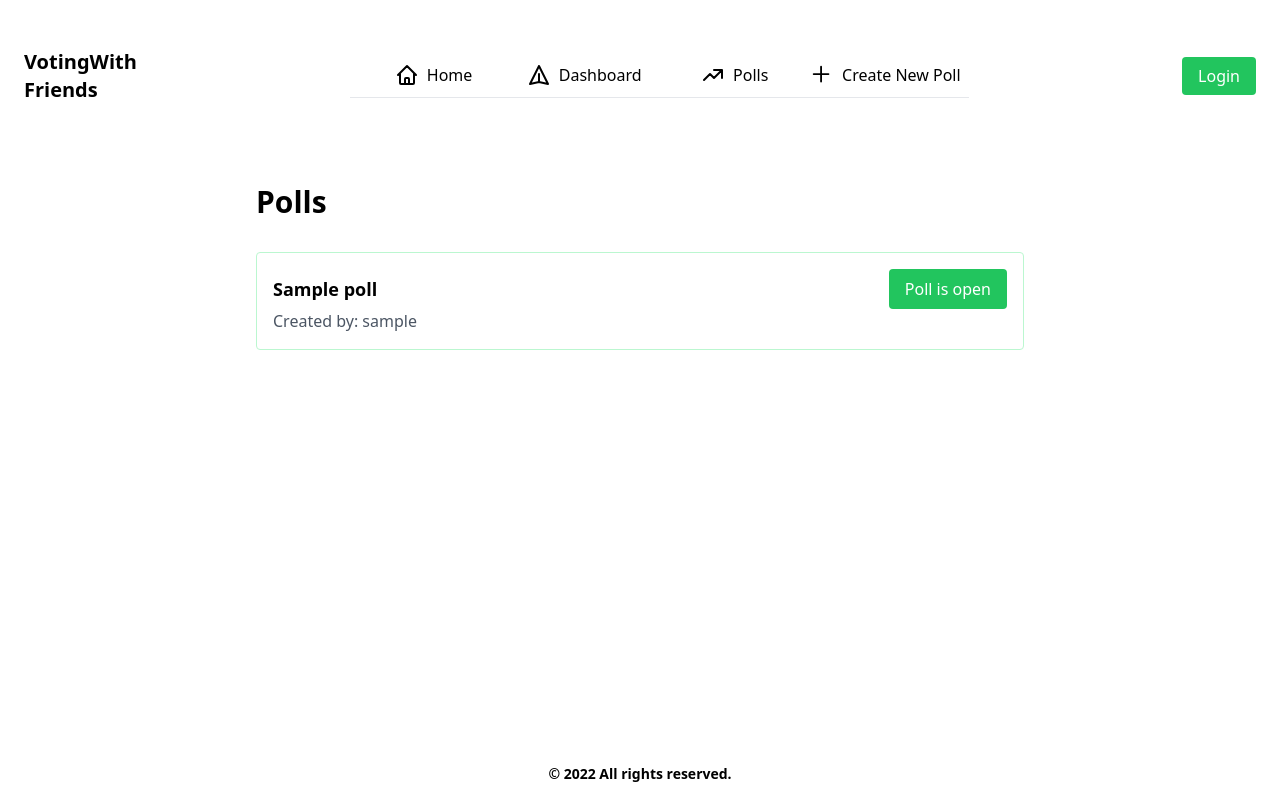
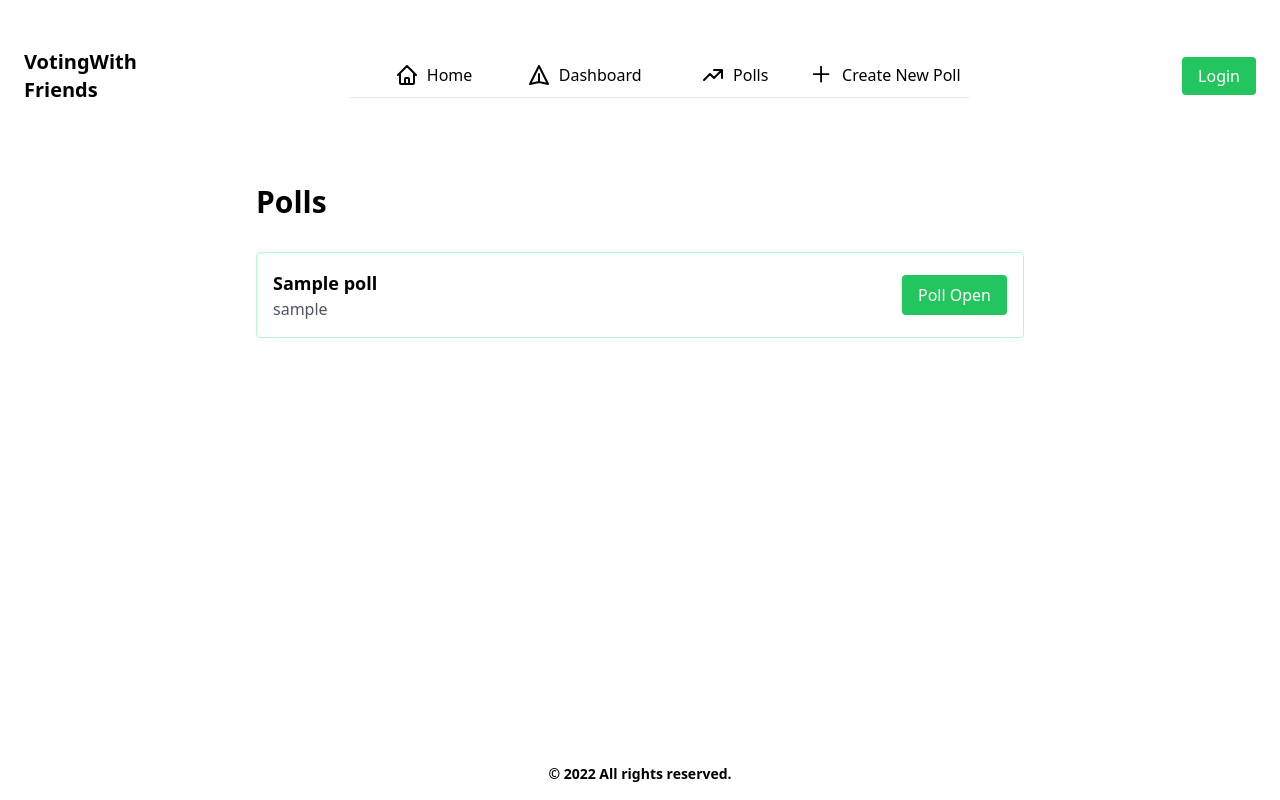
Before and after one commit to thejake989/thejake989-PurpleAluminiumShih-Tzu, a Node server app: page /polls in a window 1280 px wide. Run offline with Node 20, Linux system fonts and the light colour scheme; tables that the repository leaves empty hold one stand-in row (values such as "Sample post"); style sheets or scripts are compiled from the project's sources; some libraries are stand-ins or nearby versions.

Commit message:
Add delete icon. Modify styling on poll status

```diff
--- a/views/create-poll.handlebars
+++ b/views/create-poll.handlebars
@@ -38,6 +38,7 @@
       />
       <button class="p-3 bg-green-500 text-white" type="submit">Add choice</button>
     </div>
+    <p class="text-sm text-gray-600">*3 choices minimum</p>
   </form>
   <button
     id="finish-btn"
--- a/views/dashboard.handlebars
+++ b/views/dashboard.handlebars
@@ -2,7 +2,7 @@
 {{#if polls.length}}
   <ul class="flex flex-col gap-y-4">
     {{#each polls as |poll|}}
-      <li>{{> poll-info-dashboard poll }}</li>
+      <li data-poll-id="{{id}}">{{> poll-info-dashboard poll }}</li>
     {{/each}}
   </ul>
 {{else}}
--- a/views/layouts/main.handlebars
+++ b/views/layouts/main.handlebars
@@ -9,7 +9,7 @@
 
   <body>
     <div
-      class="w-screen h-screen relative overflow-hidden grid grid-rows-layout gap-y-8"
+      class="w-screen h-screen relative overflow-x-hidden grid grid-rows-layout gap-y-8"
     >
       <!-- Nav Bar -->
       <header
@@ -130,7 +130,7 @@
           </div>
         </div>
       </header>
-      <main class="p-6 overflow-scroll">
+      <main class="p-6">
         {{{body}}}
       </main>
       <!-- Footer Section -->
--- a/views/partials/poll-info-dashboard.handlebars
+++ b/views/partials/poll-info-dashboard.handlebars
@@ -1,6 +1,6 @@
-<article>
+<article class="w-full flex justify-between items-center gap-x-5">
   <a
-    class="block rounded border border-green-400 p-4 hover:border-green-600 transition-all ease-in-out"
+    class="block rounded border w-full border-green-400 p-4 hover:border-green-600 transition-all ease-in-out"
     href="/dashboard/results/{{id}}"
   >
     <div class="flex justify-between items-center">
@@ -8,8 +8,19 @@
       {{#if is_open}}
         <p class="border border-green-500 px-4 py-2 rounded">Poll is open</p>
       {{else}}
-        <p class="bg-gray-300 text-white px-4 py-2 rounded">Poll closed</p>
+        <p
+          class="border-2 text-center text-sm border-gray-200 px-4 py-2 rounded"
+        >
+          Poll closed
+          <br />
+          <span class="font-bold text-green-400">View Results</span>
+        </p>
       {{/if}}
     </div>
   </a>
+  <div
+    class="delete-btn cursor-pointer p-2 rounded hover:bg-red-300 transition-colors ease-in-out"
+  >
+    <img src="/images/trashicon.svg" alt="delete poll icon" />
+  </div>
 </article>
--- a/views/polls.handlebars
+++ b/views/polls.handlebars
@@ -5,26 +5,37 @@
       <li
         class="border border-green-200 hover:border-green-500 transition-all ease-in-out rounded"
       >
-      {{#if is_open}}
-        <a class="p-4 block" href="/dashboard/poll/{{id}}">
-      {{else}}
-      <a class="p-4 block" href="/dashboard/results/{{id}}">
-      {{/if}}
-          <div class="flex justify-between items-center">
-            <p class="font-bold text-lg">{{title}}</p>
-            {{#if is_open}}
+        {{#if is_open}}
+          <a href="/dashboard/poll/{{id}}" class="p-4 block">
+            <div class="flex justify-between items-center">
+              <div>
+                <p class="font-bold text-lg">{{title}}</p>
+                <p class="text-gray-600">{{user.username}}</p>
+              </div>
               <p class="py-2 px-4 rounded bg-green-500 text-white">
-                Poll is open
+                Poll Open
               </p>
-            {{else}}
-              <p class="py-2 px-4 rounded bg-gray-500 text-white">
-                Poll is closed
+            </div>
+          </a>
+        {{else}}
+          <a href="/dashboard/results/{{id}}" class="p-4 block">
+            <div class="flex justify-between items-center">
+              <div>
+                <p class="font-bold text-lg">{{title}}</p>
+                <p class="text-gray-600">{{user.username}}</p>
+              </div>
+              <p
+                class="py-2 px-4 rounded border-2 border-gray-200 text-center text-sm"
+              >
+                Poll Closed
+                <br />
+                <span class="font-bold text-green-500">View Results</span>
               </p>
-            {{/if}}
-          </div>
-          <p class="text-gray-600">Created by: {{user.username}}</p>
-        </a>
+            </div>
+          </a>
+        {{/if}}
       </li>
     {{/each}}
+
   </ul>
 </article>
```
Also changed, not shown: views/signup.handlebars (+5 -2 lines), public/images/trashicon.svg (added).
